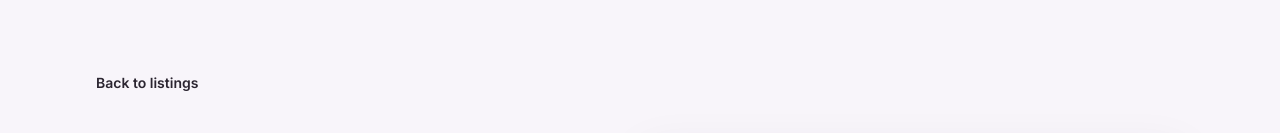
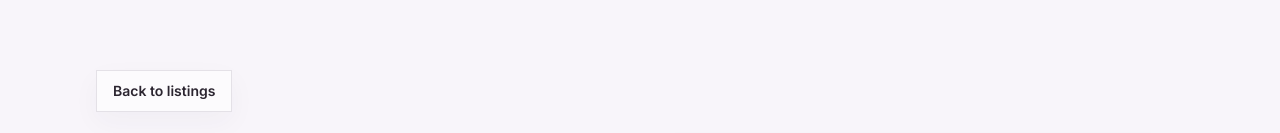
Before and after one commit to devrodri-com/jacquie-real-estate-v2, a Next.js app in the folder web/: page /en/listings/3801-s-ocean-dr-2c in a window 1280 px wide. Shown: the part 167-300 px from the top of the page. Built offline with nearby package versions, Linux system fonts and the light colour scheme; grey boxes are pictures that could not be loaded.

Commit message:
polish detail back links

```diff
--- a/web/src/components/listing-detail-page.tsx
+++ b/web/src/components/listing-detail-page.tsx
@@ -133,7 +133,7 @@ export function ListingDetailPage({
   return (
     <article className="pb-14 pt-10 sm:pb-24 sm:pt-16 lg:pt-20">
       <Link
-        className="text-sm font-semibold text-primary/68 underline decoration-primary/20 underline-offset-4 transition-colors hover:text-primary hover:decoration-primary/50"
+        className="inline-flex items-center justify-center border border-primary/12 bg-white/55 px-4 py-2.5 text-sm font-semibold text-primary shadow-[0_10px_28px_rgba(59,39,74,0.04)] transition-colors hover:border-primary/35 hover:bg-white"
         href={`/${locale}/listings`}
       >
         {content.backToListings}
--- a/web/src/components/preconstruction-detail-page.tsx
+++ b/web/src/components/preconstruction-detail-page.tsx
@@ -183,7 +183,7 @@ export function PreconstructionDetailPage({
   return (
     <article className="pb-14 pt-10 sm:pb-24 sm:pt-16 lg:pt-20">
       <Link
-        className="text-sm font-semibold text-primary/68 underline decoration-primary/20 underline-offset-4 transition-colors hover:text-primary hover:decoration-primary/50"
+        className="inline-flex items-center justify-center border border-primary/12 bg-white/55 px-4 py-2.5 text-sm font-semibold text-primary shadow-[0_10px_28px_rgba(59,39,74,0.04)] transition-colors hover:border-primary/35 hover:bg-white"
         href={`/${locale}/pre-construction`}
       >
         {content.backToPreconstruction}
```
